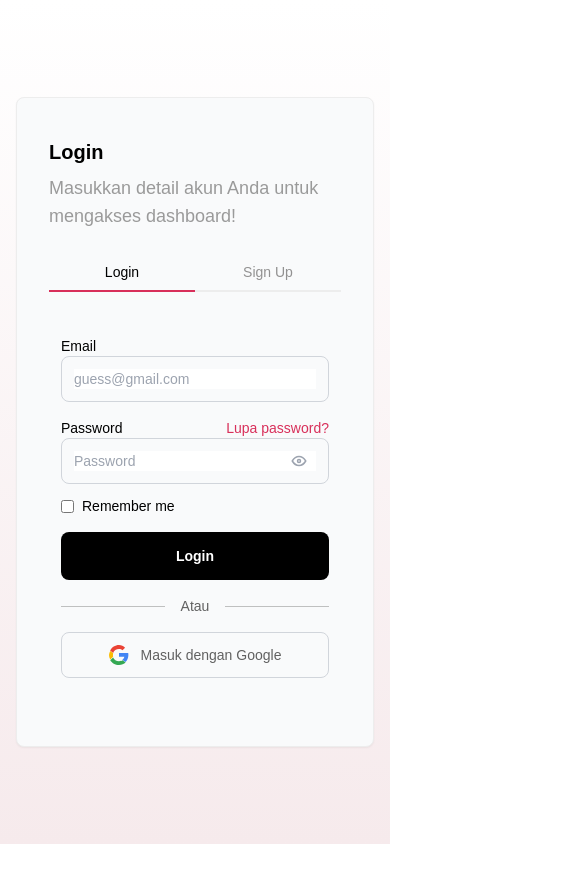
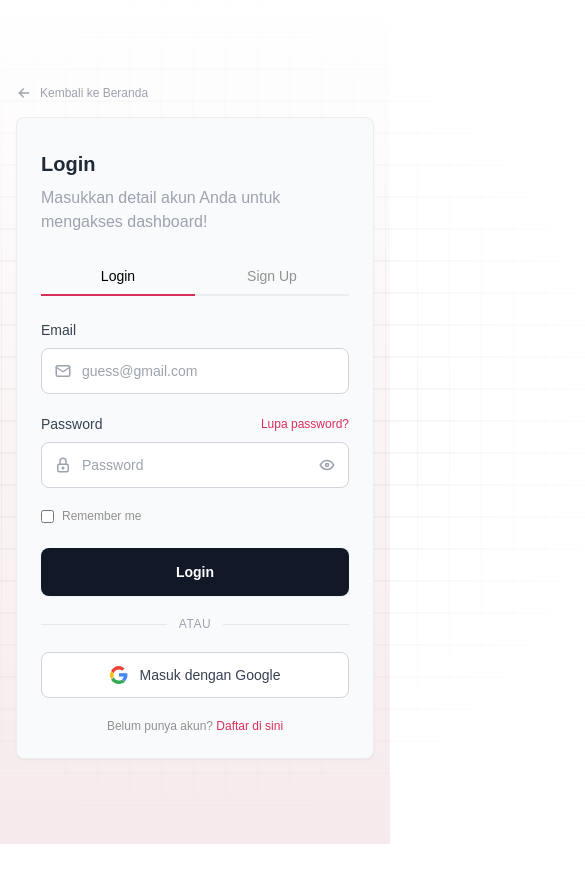
Before and after one commit to ningyo-sitizen/FRONTEND_CHURN, a React (Vite) app: page /login in a window 390 px wide. Shown: the top 872 px of the page, 585 px wide, since content can reach past the window. Before the commit the page ends 844 px from the top, so only its background shows below. Built offline with nearby package versions, Linux system fonts and the light colour scheme; no server answers.

Commit message:
fixxing login singin profile page

```diff
--- a/src/Login.jsx
+++ b/src/Login.jsx
@@ -1,7 +1,7 @@
 import { useState, useEffect } from "react";
 import { useLocation, useNavigate } from "react-router-dom";
 import { useNotif } from "./NotificationContext";
-import { IconEye, IconEyeOff } from "@tabler/icons-react";
+import { IconEye, IconEyeOff, IconMail, IconLock, IconArrowLeft} from "@tabler/icons-react";
 import { jwtDecode } from "jwt-decode";
 
 
@@ -158,19 +158,18 @@ function Login() {
   return (
     <main className="w-full min-h-screen font-jakarta mx-auto bg-gradient-to-b from-white to-[#F6EAEC]">
       {/* BACKGROUND */}
-      <div
-        className="absolute inset-0
-        bg-[linear-gradient(rgba(0,0,0,0.05)_2px,transparent_2px),
-        linear-gradient(90deg,rgba(0,0,0,0.05)_1px,transparent_1px)]
-        bg-[size:30px_30px]
-        [mask-image:radial-gradient(ellipse_at_center,black_10%,transparent_60%)]
-        pointer-events-none"
+      <div className="absolute top-1/2 left-1/2 -translate-x-1/2 -translate-y-1/2
+        w-[900px] h-[900px]
+        bg-[linear-gradient(rgba(0,0,0,0.04)_2px,transparent_2px),linear-gradient(90deg,rgba(0,0,0,0.04)_1px,transparent_1px)]
+        bg-[size:32px_32px]
+        [mask-image:radial-gradient(circle_at_center,black_25%,transparent_70%)]
+        pointer-events-none z-0"
       />
 
-      <div className="relative flex flex-col lg:flex-row min-h-screen overflow-hidden">
-        {/* LEFT SIDE */}
-        <section className="flex-1 relative flex flex-col justify-center items-center lg:items-start text-center">
-          <div className="hidden lg:flex flex-col gap-3 items-start lg:pl-20">
+      <div className="relative flex flex-col lg:flex-row min-h-screen z-10">
+        {/* LEFT SIDE (Hanya muncul di desktop lg keatas) */}
+        <section className="hidden lg:flex flex-1 relative flex-col justify-center items-start text-center">
+          <div className="flex flex-col gap-3 items-start lg:pl-20">
             {/* LOGO */}
             <div className="bg-[url('https://cdn.designfast.io/image/2026-05-01/ba3f37fa-e105-4c2b-b1e9-2f72ab10513a.png')] w-[90px] h-[90px] bg-cover bg-center absolute top-[30px]" />
 
@@ -184,9 +183,9 @@ function Login() {
               Predict the Unpredictable
             </p>
 
-            {/* TITLE */}
-            <div className="text-left py-2">
-              <p className="text-3xl font-semibold">
+            {/* TITLE & DESCRIPTION */}
+            <div className="text-left py-2 flex flex-col items-start">
+              <p className="text-3xl font-semibold text-gray-800">
                 Siap cegah churn hari ini bersama
               </p>
 
@@ -194,35 +193,56 @@ function Login() {
                 ChurnGuard CRM?
               </p>
 
-              <p className="text-xs text-[#929191] mt-4">
-                Masuk untuk mendeteksi risiko churn lebih awal
-                dan amankan pertumbuhan bisnismu hari ini.
+              <p className="text-sm text-[#929191] mt-4 max-w-sm">
+                Masuk untuk mendeteksi risiko churn lebih awal dan amankan pertumbuhan bisnismu hari ini.
               </p>
+
+              {/* TOMBOL KEMBALI DESKTOP */}
+              <button
+                type="button"
+                onClick={() => navigate("/")}
+                className="mt-6 flex items-center gap-2 text-xs text-gray-400 hover:text-[#D82F5A] transition-colors duration-200 group cursor-pointer"
+              >
+                <IconArrowLeft size={16} className="transform group-hover:-translate-x-0.5 transition-transform" />
+                <span>Kembali ke Beranda</span>
+              </button>
             </div>
           </div>
         </section>
 
-        {/* RIGHT SIDE */}
-        <div className="flex-1 flex justify-center lg:justify-start items-center min-h-screen lg:ml-40 z-10 px-4">
-          <div className="w-full max-w-lg bg-[#F9FAFB] border border-[#EDEDED] rounded-lg p-8 shadow-sm">
+        {/* RIGHT SIDE (Card Login yang adaptif di Mobile & Desktop) */}
+        <div className="flex-1 flex flex-col justify-center items-center min-h-screen lg:ml-40 z-10 px-4 py-8 relative">
+
+          {/* TOMBOL KEMBALI MOBILE (Hanya muncul di mobile/tablet < lg) */}
+          <div className="w-full max-w-lg mb-4 flex lg:hidden">
+            <button
+              type="button"
+              onClick={() => navigate("/")}
+              className="flex items-center gap-2 text-xs text-gray-400 hover:text-[#D82F5A] transition-colors duration-200 group cursor-pointer"
+            >
+              <IconArrowLeft size={16} className="transform group-hover:-translate-x-0.5 transition-transform" />
+              <span>Kembali ke Beranda</span>
+            </button>
+          </div>
+
+          {/* CARD FORM LOGIN - Ukuran max-w-lg asli dipertahaman total */}
+          <div className="w-full max-w-lg bg-[#F9FAFB] border border-[#EDEDED] rounded-lg p-6 sm:p-8 shadow-sm">
             {/* HEADER */}
             <div className="text-left pt-2">
-              <h2 className="text-xl font-semibold text-black">
+              <h2 className="text-xl font-semibold text-gray-800">
                 Login
               </h2>
 
-              <p className="text-lg font-normal text-[#9A9A9A] mt-2 mb-8">
+              <p className="text-base font-normal text-gray-400 mt-2 mb-8">
                 Masukkan detail akun Anda untuk mengakses dashboard!
               </p>
             </div>
 
-            {/* LOGIN / SIGNUP TAB */}
+            {/* PERSIMPANGAN LOGIN SIGN UP */}
             <div className="flex text-sm mb-2">
               <span
                 onClick={() => navigate("/Login")}
-                className={`w-1/2 text-center cursor-pointer transition-all duration-300 ${!isSignup
-                  ? "text-black font-medium"
-                  : "text-[#929191]"
+                className={`w-1/2 text-center cursor-pointer ${!isSignup ? "text-black font-medium" : "text-[#929191]"
                   }`}
               >
                 Login
@@ -230,9 +250,7 @@ function Login() {
 
               <span
                 onClick={() => navigate("/SignUp")}
-                className={`w-1/2 text-center cursor-pointer transition-all duration-300 ${isSignup
-                  ? "text-black font-medium"
-                  : "text-[#929191]"
+                className={`w-1/2 text-center cursor-pointer ${isSignup ? "text-black font-medium" : "text-[#929191]"
                   }`}
               >
                 Sign Up
@@ -240,74 +258,66 @@ function Login() {
             </div>
 
             {/* TAB INDICATOR */}
-            <div className="relative w-full h-[2px] bg-[#EDEDED] mb-4 overflow-hidden">
+            <div className="relative w-full h-[2px] bg-[#EDEDED] mb-6 overflow-hidden">
               <div
                 className={`absolute top-0 left-0 h-full w-1/2 bg-[#D82F5A]
                 transition-all duration-300 ease-in-out
-                ${isSignup
-                    ? "translate-x-full"
-                    : "translate-x-0"
-                  }`}
+                ${isSignup ? "translate-x-full" : "translate-x-0"}`}
               />
             </div>
 
             {/* FORM */}
             <form
-              className="relative text-sm items-center p-3 w-full mb-6"
+              className="relative text-sm items-center w-full"
               onSubmit={handleLogin}
             >
-              {/* EMAIL */}
-              <div className="relative text-left mt-4">
-                <p className="text-regular">Email</p>
+              {/* EMAIL WITH ICON */}
+              <div className="relative text-left mb-5">
+                <p className="text-sm font-medium text-gray-700 mb-2">Email</p>
 
-                <div className="flex text-sm items-center border border-gray-300 rounded-lg p-3 w-full focus-within:ring-2 focus-within:ring-[#023048] mb-3">
+                <div className="flex text-sm items-center gap-2.5 border border-gray-300 bg-white rounded-lg p-3 w-full focus-within:ring-2 focus-within:ring-[#023048] focus-within:border-transparent transition-all">
+                  <IconMail size={18} className="text-gray-400 shrink-0" />
                   <input
                     type="text"
                     placeholder="guess@gmail.com"
                     value={name}
                     onChange={(e) => setName(e.target.value)}
-                    className="outline-none w-full"
+                    className="outline-none w-full bg-transparent text-gray-800 placeholder-gray-400"
                   />
                 </div>
               </div>
 
-              {/* PASSWORD */}
-              <div className="relative text-left mt-4">
-                <div className="flex items-center justify-between">
-                  <p className="text-regular">Password</p>
+              {/* PASSWORD WITH ICON */}
+              <div className="relative text-left mb-5">
+                <div className="flex items-center justify-between mb-2">
+                  <p className="text-sm font-medium text-gray-700">Password</p>
 
-                  <p
-                    onClick={() => navigate('/forgetpass')}
-                    className="text-regular text-[#D82F5A] cursor-pointer"
-                  >
+                  <p className="text-xs font-medium text-[#D82F5A] cursor-pointer hover:underline">
                     Lupa password?
                   </p>
                 </div>
 
-                <div className="flex text-sm items-center border border-gray-300 rounded-lg p-3 w-full focus-within:ring-2 focus-within:ring-[#023048] mb-3">
-                  <div className="relative w-full">
+                <div className="flex text-sm items-center gap-2.5 border border-gray-300 bg-white rounded-lg p-3 w-full focus-within:ring-2 focus-within:ring-[#023048] focus-within:border-transparent transition-all">
+                  <IconLock size={18} className="text-gray-400 shrink-0" />
+                  <div className="relative w-full flex items-center">
                     <input
-                      type={
-                        showPassword ? "text" : "password"
-                      }
+                      type={showPassword ? "text" : "password"}
                       placeholder="Password"
                       value={password}
-                      onChange={(e) =>
-                        setPassword(e.target.value)
-                      }
-                      className="outline-none w-full pr-8"
+                      onChange={(e) => setPassword(e.target.value)}
+                      className="outline-none w-full pr-8 bg-transparent text-gray-800 placeholder-gray-400"
                     />
 
                     {showPassword ? (
                       <IconEyeOff
                         size={18}
-                        className="absolute top-1/2 right-2 -translate-y-1/2 text-gray-400 cursor-pointer"
+                        className="absolute right-0 text-gray-400 cursor-pointer hover:text-gray-600"
                         onClick={togglePasswordVisibility}
                       />
                     ) : (
                       <IconEye
                         size={18}
-                        className="absolute top-1/2 right-2 -translate-y-1/2 text-gray-400 cursor-pointer"
+                        className="absolute right-0 text-gray-400 cursor-pointer hover:text-gray-600"
                         onClick={togglePasswordVisibility}
                       />
                     )}
@@ -316,23 +326,21 @@ function Login() {
               </div>
 
               {/* REMEMBER */}
-              <div className="flex items-center justify-between mb-4">
-                <label className="flex items-center gap-2 cursor-pointer">
+              <div className="flex items-center justify-between mb-6">
+                <label className="flex items-center gap-2 cursor-pointer text-[#929191] select-none">
                   <input
                     type="checkbox"
                     checked={rememberMe}
-                    onChange={() =>
-                      setRememberMe(!rememberMe)
-                    }
+                    onChange={() => setRememberMe(!rememberMe)}
+                    className="rounded border-gray-300 text-[#D82F5A] focus:ring-[#D82F5A]"
                   />
-
-                  <span>Remember me</span>
+                  <span className="text-xs">Remember me</span>
                 </label>
               </div>
 
               {/* ERROR */}
               {failedLogin && (
-                <p className="text-red-500 text-sm mb-4">
+                <p className="text-red-500 text-sm mb-4 font-medium">
                   {failedLogin}
                 </p>
               )}
@@ -340,55 +348,45 @@ function Login() {
               {/* LOGIN BUTTON */}
               <button
                 type="submit"
-                className="bg-[#000000] text-white w-full h-12 rounded-lg hover:bg-[#667790] transition duration-200 font-semibold"
+                className="bg-gray-900 text-white w-full h-12 rounded-lg hover:bg-gray-800 transition duration-200 font-semibold shadow-sm"
               >
                 Login
               </button>
 
               {/* DIVIDER */}
-              <div className="flex items-center w-full text-[#616161] text-sm py-4">
-                <div className="flex-1 border-t border-[#BFC0C0]" />
-
-                <span className="px-4 text-center">
-                  Atau
-                </span>
-
-                <div className="flex-1 border-t border-[#BFC0C0]" />
+              <div className="flex items-center w-full text-gray-400 text-xs py-5">
+                <div className="flex-1 border-t border-gray-200" />
+                <span className="px-3 uppercase tracking-wider font-medium">Atau</span>
+                <div className="flex-1 border-t border-gray-200" />
               </div>
 
               {/* GOOGLE LOGIN */}
               <button
                 type="button"
-                onClick={() =>
-                  openPopup(
-                    `${import.meta.env.VITE_BACKEND_URL}/auth/google/login`
-                  )
-                }
-                className="flex items-center justify-center gap-3 w-full border border-gray-300 rounded-lg p-3 text-[#616161] hover:bg-gray-50 transition"
+                onClick={() => openPopup("http://localhost:5000/auth/google/login")}
+                className="flex items-center justify-center gap-3 w-full border border-gray-300 bg-white rounded-lg p-3 text-gray-600 hover:bg-gray-50 hover:border-gray-400 transition"
               >
-                <svg width="20" height="20" viewBox="0 0 48 48">
-                  <path
-                    fill="#EA4335"
-                    d="M24 9.5c3.54 0 6.36 1.22 8.36 3.23l6.2-6.2C34.64 2.52 29.74 0 24 0 14.82 0 6.73 5.48 2.69 13.44l7.22 5.61C11.98 13.11 17.47 9.5 24 9.5z"
-                  />
-                  <path
-                    fill="#4285F4"
-                    d="M46.5 24c0-1.64-.15-3.22-.43-4.73H24v9.02h12.7c-.55 2.96-2.23 5.46-4.75 7.14l7.27 5.65C43.98 36.98 46.5 30.99 46.5 24z"
-                  />
-                  <path
-                    fill="#FBBC05"
-                    d="M9.91 28.05A14.5 14.5 0 0 1 9.5 24c0-1.41.24-2.77.67-4.05l-7.22-5.61A23.94 23.94 0 0 0 0 24c0 3.87.93 7.53 2.95 10.66l6.96-6.61z"
-                  />
-                  <path
-                    fill="#34A853"
-                    d="M24 48c6.48 0 11.92-2.14 15.9-5.82l-7.27-5.65c-2.02 1.36-4.61 2.17-8.63 2.17-6.53 0-12.02-3.61-14.09-8.95l-6.96 6.61C6.73 42.52 14.82 48 24 48z"
-                  />
+                <svg width="18" height="18" viewBox="0 0 48 48">
+                  <path fill="#EA4335" d="M24 9.5c3.54 0 6.36 1.22 8.36 3.23l6.2-6.2C34.64 2.52 29.74 0 24 0 14.82 0 6.73 5.48 2.69 13.44l7.22 5.61C11.98 13.11 17.47 9.5 24 9.5z" />
+                  <path fill="#4285F4" d="M46.5 24c0-1.64-.15-3.22-.43-4.73H24v9.02h12.7c-.55 2.96-2.23 5.46-4.75 7.14l7.27 5.65C43.98 36.98 46.5 30.99 46.5 24z" />
+                  <path fill="#FBBC05" d="M9.91 28.05A14.5 14.5 0 0 1 9.5 24c0-1.41.24-2.77.67-4.05l-7.22-5.61A23.94 23.94 0 0 0 0 24c0 3.87.93 7.53 2.95 10.66l6.96-6.61z" />
+                  <path fill="#34A853" d="M24 48c6.48 0 11.92-2.14 15.9-5.82l-7.27-5.65c-2.02 1.36-4.61 2.17-8.63 2.17-6.53 0-12.02-3.61-14.09-8.95l-6.96 6.61C6.73 42.52 14.82 48 24 48z" />
                 </svg>
-
-                <span className="text-sm font-medium">
+                <span className="text-sm font-medium text-gray-700">
                   Masuk dengan Google
                 </span>
               </button>
+
+              {/* FOOTER TEXT */}
+              <div className="text-center text-xs text-[#929191] mt-5">
+                Belum punya akun?{" "}
+                <span
+                  onClick={() => navigate("/SignUp")}
+                  className="text-[#D82F5A] cursor-pointer hover:underline font-medium"
+                >
+                  Daftar di sini
+                </span>
+              </div>
             </form>
           </div>
         </div>
--- a/src/SignUp.jsx
+++ b/src/SignUp.jsx
@@ -3,7 +3,7 @@ import { useNavigate } from "react-router-dom";
 import { useNotif } from "./NotificationContext"
 import { Link } from "react-router-dom";
 import imgpnj from "./assets/logo_pnj.jpg";
-import { IconEye, IconEyeOff } from "@tabler/icons-react";
+import { IconEye, IconEyeOff, IconMail, IconLock, IconArrowLeft } from "@tabler/icons-react";
 
 function SignUp() {
     const { showNotif } = useNotif();
@@ -350,7 +350,14 @@ function SignUp() {
                                     </p>
                                 </div>
                             </div>
-
+                        <button
+                            type="button"
+                            onClick={() => navigate("/")}
+                            className="mt-4 flex items-center gap-2 text-xs text-gray-400 hover:text-[#D82F5A] transition-colors duration-200 group cursor-pointer"
+                        >
+                            <IconArrowLeft size={16} className="transform group-hover:-translate-x-0.5 transition-transform" />
+                            <span>Kembali ke Beranda</span>
+                        </button>
                         </div>
 
                     </div>
```
Also changed, not shown: src/Footer.jsx (+4 -4 lines), src/ProfilePage.jsx (+19 -5 lines).
